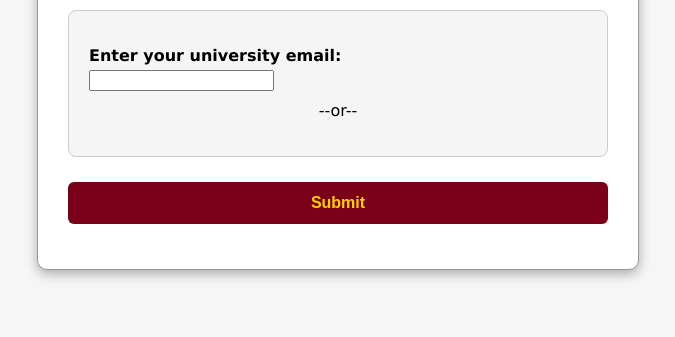
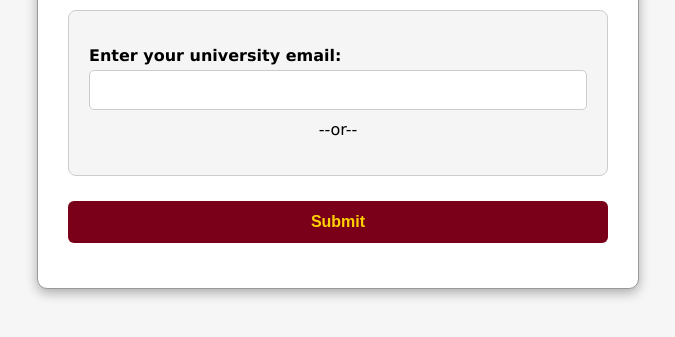
Before and after one commit to uofmcurling/curling-forms, a plain HTML site: page mailing_list_sign_up.html in a window 1280 px wide. Shown: the part 277-614 px from the top of the page, without its empty margins (302-977 px from the left). Drawn offline with Linux system fonts and the light colour scheme.

Commit message:
Update style.css

```diff
--- a/style.css
+++ b/style.css
@@ -20,6 +20,14 @@ body {
     border: 1px solid #999999;
     box-shadow: 0 4px 12px rgba(0,0,0,0.3);
     overflow: hidden; /* contain banner overlay */
+}
+input[type="email"], select {
+    width: 100%;
+    padding: 10px;
+    font-size: 1rem;
+    border: 1px solid #cccccc;
+    border-radius: 5px;
+    box-sizing: border-box;
 }
 
 .banner-wrapper {
```
